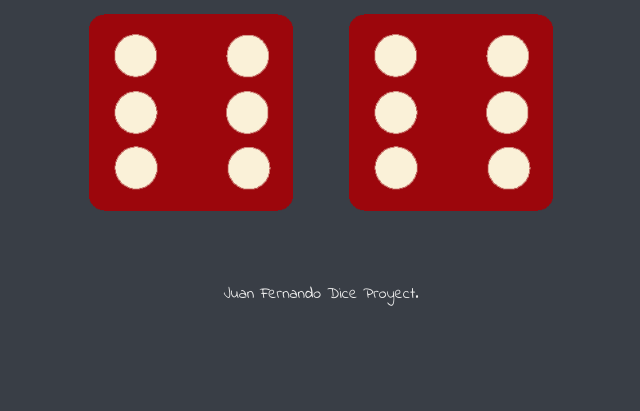
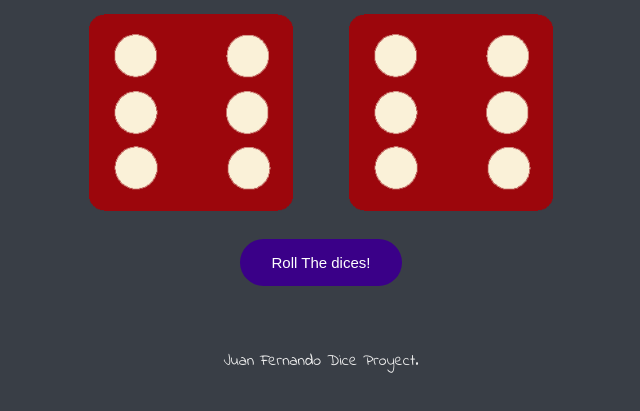
Before and after one commit to juanfercaste/dice, a plain HTML site: page index.html in a window 1280 px wide. Shown: the part 261-672 px from the top of the page, without its empty margins (319-959 px from the left). Drawn offline with Linux system fonts and the light colour scheme.

Commit message:
Add files via upload

```diff
--- a/index.html
+++ b/index.html
@@ -20,9 +20,12 @@
         <p> Second Player </p>
         <img class="img2" src="images/dice6.png">
       </div>
+      <div class="button">
+      <button type="button" id="button">Roll The dices!</button>
+      </div>
 
     </div>
-<script src="behavior.js" charset="utf-8"></script>
+<script type="text/javascript" src="behavior.js"></script>
   </body>
 
   <footer>
--- a/styles.css
+++ b/styles.css
@@ -8,6 +8,9 @@
   text-align: center;
   display: inline-block;
 
+}
+.button{
+  margin-top: 20px;
 }
 
 body {
@@ -32,6 +35,15 @@ img {
   width: 80%;
 }
 
+button{
+  background-color: #3a0088;
+  border:none;
+  border-radius: 25px;
+  color: white;
+  padding: 15px 32px;
+  text-align: center;
+  font-size: 15px;
+}
 footer {
   margin-top: 5%;
   color: #EEEEEE;
```
